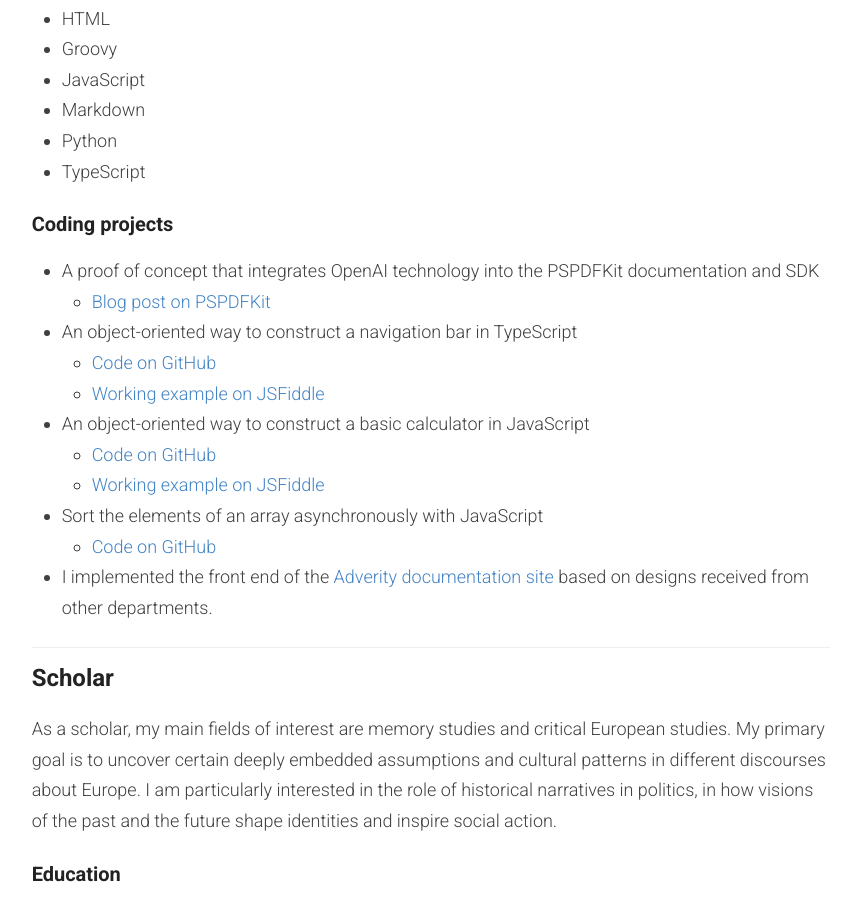
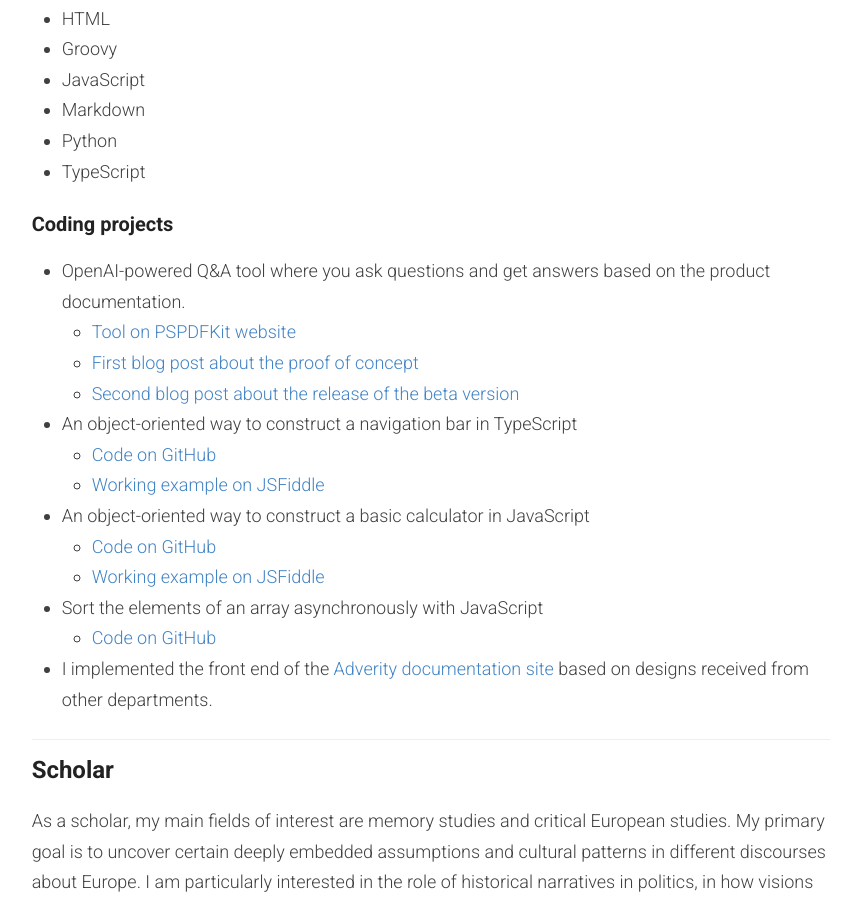
Before and after one commit to tothmano/manototh.github.io, a Jekyll site: the page built from _pages/home.md, in a window 1280 px wide and 900 px high, scrolled down 2647 px. Shown: the whole window, without its empty margins (209-1065 px from the left). Built offline with Jekyll 4.4.1, drawn with Linux system fonts in a browser that asks for light colours.

Commit message:
Add release of beta version of Ask AI tool

```diff
--- a/_pages/home.md
+++ b/_pages/home.md
@@ -81,8 +81,10 @@ I have good working knowledge of the following languages:
 
 ### Coding projects
 
-- A proof of concept that integrates OpenAI technology into the PSPDFKit documentation and SDK
-   - [Blog post on PSPDFKit](https://pspdfkit.com/blog/2023/tech-writers-guide-to-chatgpt/)
+- OpenAI-powered Q&A tool where you ask questions and get answers based on the product documentation.
+   - [Tool on PSPDFKit website](https://pspdfkit.com/askai/)
+   - [First blog post about the proof of concept](https://pspdfkit.com/blog/2023/tech-writers-guide-to-chatgpt/)
+   - [Second blog post about the release of the beta version](https://pspdfkit.com/blog/2023/introducing-ask-ai-beta/)
 - An object-oriented way to construct a navigation bar in TypeScript
    - [Code on GitHub](https://github.com/manototh/oop-navbar)
    - [Working example on JSFiddle](https://jsfiddle.net/manototh/3nat2L5o/)
```
